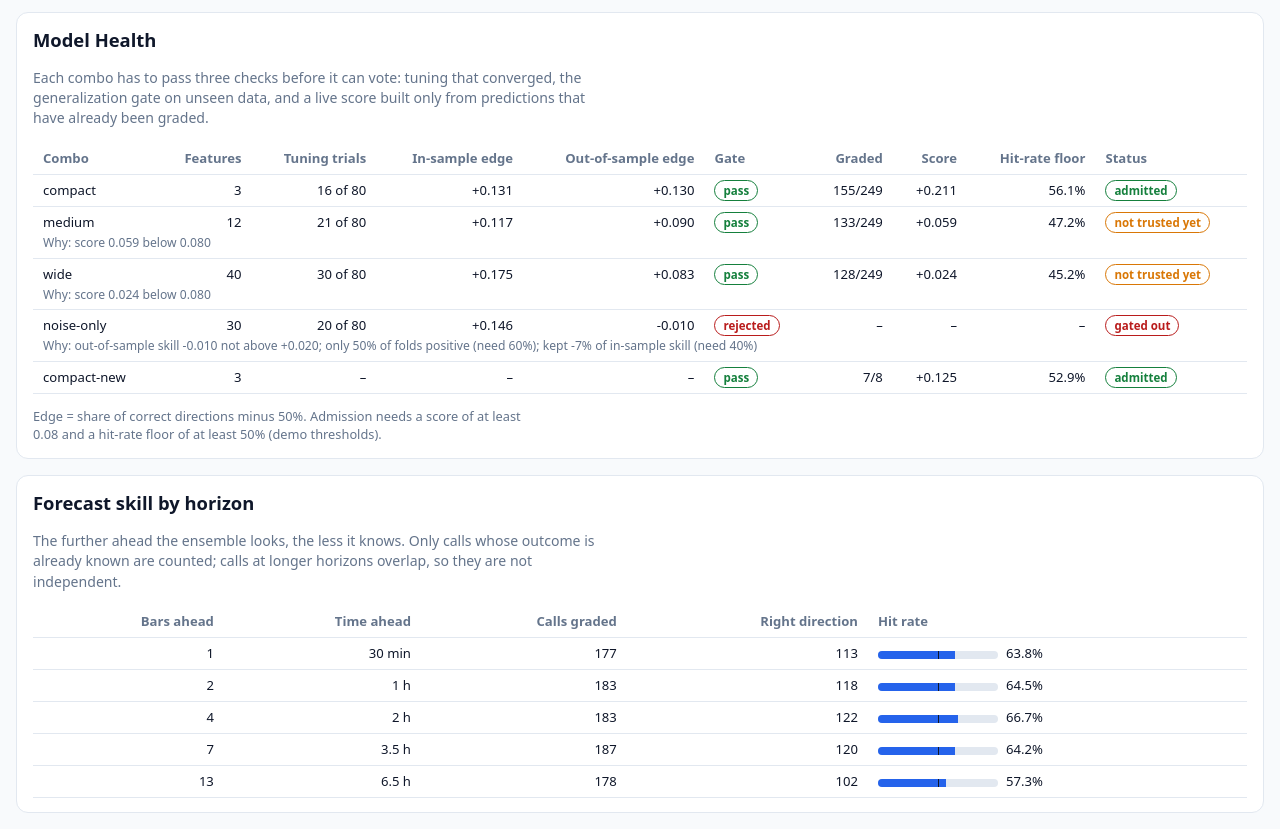
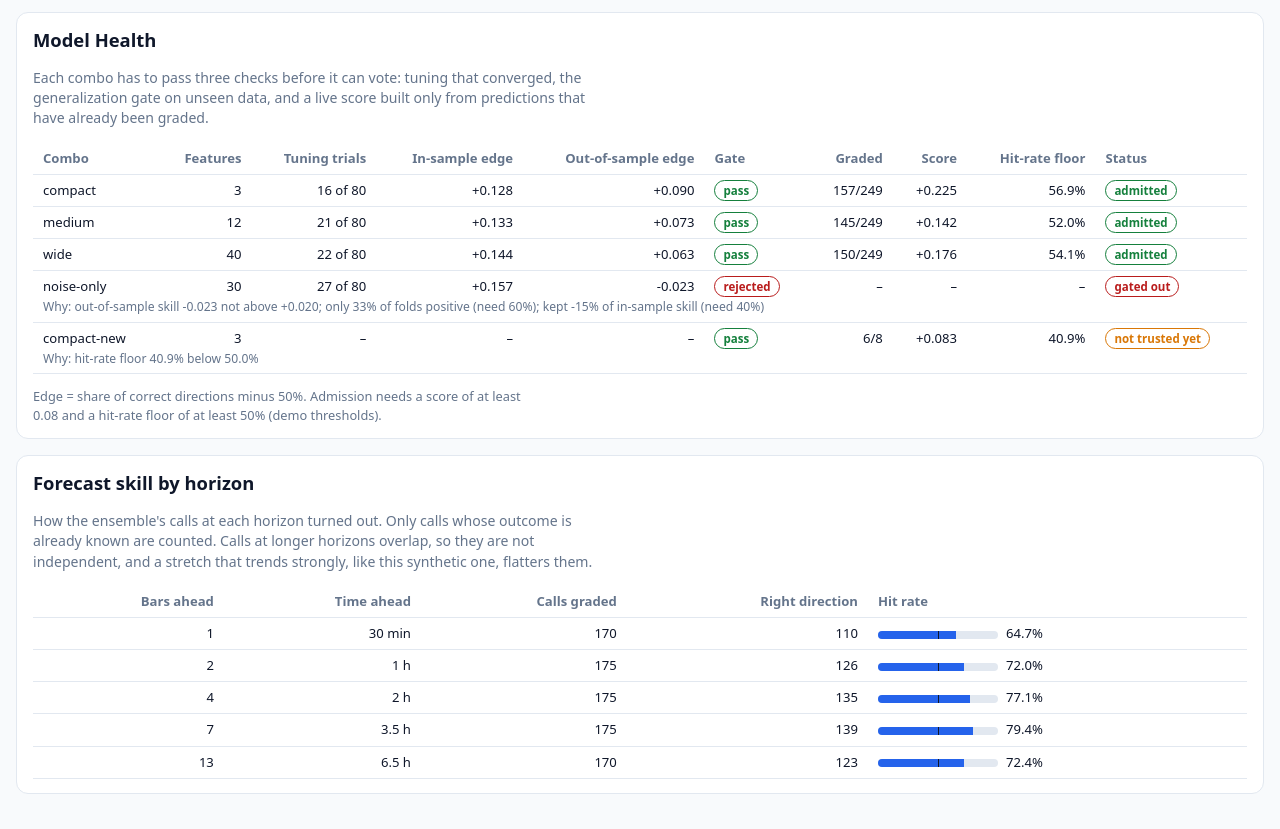
Before and after one commit to Damaotimlin/ml-trading-system-showcase, a Flask app: page /model-health in a window 1280 px wide. Shown: the part 170-999 px from the top of the page. After the commit the page ends 964 px from the top, so only its background shows below. Run offline with Flask 3, Linux system fonts and the light colour scheme.

Commit message:
Replay a livelier synthetic week
- seed chosen on the price path alone: first seed whose final week has both
  rising and falling days, so the dashboard replay is not mostly flat
- README pipeline output, notes and screenshots regenerated
- Model Health: note that a strongly trending stretch flatters long horizons

Co-Authored-By: Claude Fable 5.2 <noreply@anthropic.com>

```diff
--- a/mlsystem/dashboard/templates/model_health.html
+++ b/mlsystem/dashboard/templates/model_health.html
@@ -29,8 +29,9 @@
     </section>
     <section class="dashboard-group" style="margin-top: 16px;">
         <h2>Forecast skill by horizon</h2>
-        <p class="lead">The further ahead the ensemble looks, the less it knows. Only calls whose outcome is already
-            known are counted; calls at longer horizons overlap, so they are not independent.</p>
+        <p class="lead">How the ensemble's calls at each horizon turned out. Only calls whose outcome is already
+            known are counted. Calls at longer horizons overlap, so they are not independent, and a stretch that
+            trends strongly, like this synthetic one, flatters them.</p>
         <div class="table-wrap">
             <table class="compact" id="horizon-skill">
                 <thead>
--- a/mlsystem/quality/examples/pipeline_demo.py
+++ b/mlsystem/quality/examples/pipeline_demo.py
@@ -21,7 +21,9 @@ from mlsystem.decision_engine.examples.example_nodes import example_registry
 from mlsystem.quality import (ComboRecord, ConvergenceTracker, FoldResult, GatePolicy, GeneralizationGate, Member,
                               ScorePolicy, build_signal, select_combos, walk_forward_splits)
 
-SEED = 7
+# The seed was picked by looking at the price path alone: the first seed whose final week has both rising and
+# falling days, so the dashboard replay is not mostly flat. Model results played no part in the choice.
+SEED = 162
 PERSISTENCE = 0.9                       # feature autocorrelation: what makes a multi-step trend forecastable
 N_SAMPLES, N_FEATURES = 1400, 40
 TUNE_END, GATE_END = 800, 1100          # tune | gate (never seen while tuning) | live track record
```
Also changed, not shown: tests/test_quality.py (+1 -1 lines), README.md, 2 other files.
